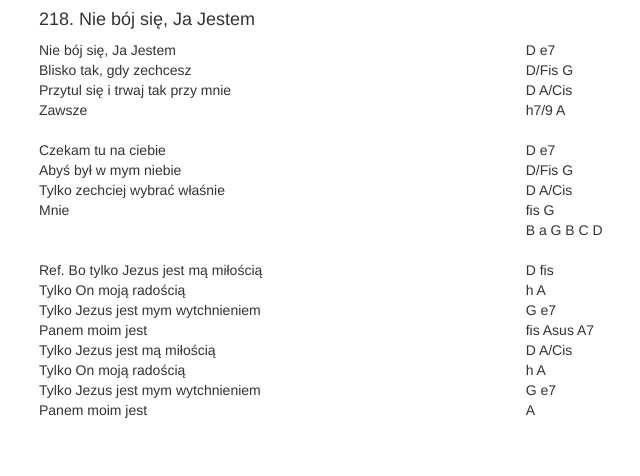
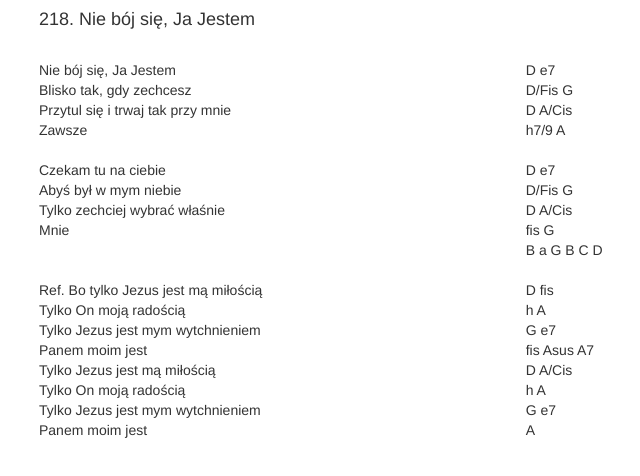
Before and after one commit to tchnienieboga/songbook, a React (Create React App) app: page / in a window 1280 px wide. Shown: the top 476 px of the page, without its empty margins (251-891 px from the left). Built offline with nearby package versions, Linux system fonts and the light colour scheme; the HTML template or start-up script is replaced by a standard one.

Commit message:
Parse song with title

```diff
--- a/src/App.js
+++ b/src/App.js
@@ -5,12 +5,12 @@ import 'bootstrap/dist/css/bootstrap-theme.css';
 import {Container} from "react-bootstrap";
 import Song from "./components/Song";
 
-const title = '218. Nie bój się, Ja Jestem';
-const song = 'Nie bój się, Ja Jestem               [D] [e7]\nBlisko tak, gdy zechcesz             [D/Fis] [G]\nPrzytul się i trwaj tak przy mnie    [D] [A/Cis]\nZawsze                               [h7/9] [A]\n                                     \nCzekam tu na ciebie                  [D] [e7]\nAbyś był w mym niebie                [D/Fis] [G]\nTylko zechciej wybrać właśnie        [D] [A/Cis]\nMnie                                 [fis] [G]\n[B] [a] [G] [B] [C] [D]\n\nRef. Bo tylko Jezus jest mą miłością [D] [fis]\nTylko On moją radością               [h] [A]\nTylko Jezus jest mym wytchnieniem    [G] [e7]\nPanem moim jest                      [fis] [Asus] [A7]\nTylko Jezus jest mą miłością         [D] [A/Cis]\nTylko On moją radością               [h] [A]\nTylko Jezus jest mym wytchnieniem    [G] [e7]\nPanem moim jest                      [A]\n';
+// language=TEXT
+const song = '{title: 218. Nie bój się, Ja Jestem}\n{key: D}\n\nNie bój się, Ja Jestem               [D] [e7]\nBlisko tak, gdy zechcesz             [D/Fis] [G]\nPrzytul się i trwaj tak przy mnie    [D] [A/Cis]\nZawsze                               [h7/9] [A]\n                                     \nCzekam tu na ciebie                  [D] [e7]\nAbyś był w mym niebie                [D/Fis] [G]\nTylko zechciej wybrać właśnie        [D] [A/Cis]\nMnie                                 [fis] [G]\n[B] [a] [G] [B] [C] [D]\n\nRef. Bo tylko Jezus jest mą miłością [D] [fis]\nTylko On moją radością               [h] [A]\nTylko Jezus jest mym wytchnieniem    [G] [e7]\nPanem moim jest                      [fis] [Asus] [A7]\nTylko Jezus jest mą miłością         [D] [A/Cis]\nTylko On moją radością               [h] [A]\nTylko Jezus jest mym wytchnieniem    [G] [e7]\nPanem moim jest                      [A]\n';
 
 const App = () => (
     <Container>
-        <Song song={song} title={title}/>
+        <Song song={song}/>
     </Container>
 );
 
--- a/src/components/Song.js
+++ b/src/components/Song.js
@@ -1,29 +1,16 @@
 import React from 'react';
 import PropTypes from 'prop-types';
-
-
+import {parseSong} from "../utils/parser";
 
 class Song extends React.Component {
 
-    parseLine(line) {
-        const chordRegex = /\[.*?]/g;
-
-        const lyrics = line.replace(chordRegex, '').trim();
-        const chords = (line.match(chordRegex) || []).map(chord => chord.replace(/[[\]]/g, ''));
-
-        return {
-            lyrics,
-            chords
-        }
-    };
-
     render() {
-        const {song, title} = this.props;
-        const lines = (song.split('\n') || []).map(this.parseLine);
+        const {song: rawSong} = this.props;
+        const song = parseSong(rawSong);
 
         return <div>
-            <h4>{title}</h4>
-            {lines.map(({lyrics, chords}, index) => <div className="row" key={`songline${index}`}>
+            <h4>{song.title}</h4>
+            {song.body.map(({lyrics, chords}, index) => <div className="row" key={`songline${index}`}>
                 <div className="col-xs-8">
                     {lyrics || <br/>}
                 </div>
@@ -36,7 +23,6 @@ class Song extends React.Component {
 }
 
 Song.propTypes = {
-    title: PropTypes.string.isRequired,
     song: PropTypes.string.isRequired
 };
 
--- /dev/null
+++ b/src/utils/parser.js
@@ -0,0 +1,32 @@
+const DIRECTIVE = 'DIRECTIVE';
+const BODY_LINE = 'BODY_LINE';
+
+export const parseSong = (lines) => {
+    const parsedLines = lines.split("\n").map(line => {
+        const directiveRegex = /{(.*):(.*)}/;
+
+        const directiveMatch = line.match(directiveRegex);
+        if (directiveMatch) {
+            return {
+                type: DIRECTIVE,
+                directive: directiveMatch[1].trim(),
+                value: directiveMatch[2].trim()
+            }
+        }
+
+        const chordRegex = /\[.*?]/g;
+        const lyrics = line.replace(chordRegex, '').trim();
+        const chords = (line.match(chordRegex) || []).map(chord => chord.replace(/[[\]]/g, ''));
+
+        return {
+            type: BODY_LINE,
+            bodyLine: {lyrics, chords}
+        }
+    });
+    const body = parsedLines.filter(line => line.type === BODY_LINE).map(line => line.bodyLine);
+    const directives = parsedLines.filter(line => line.type === DIRECTIVE).reduce((acc, val) => ({...acc, [val.directive]: val.value}), {});
+    return {
+        ...directives,
+        body
+    };
+};
```
